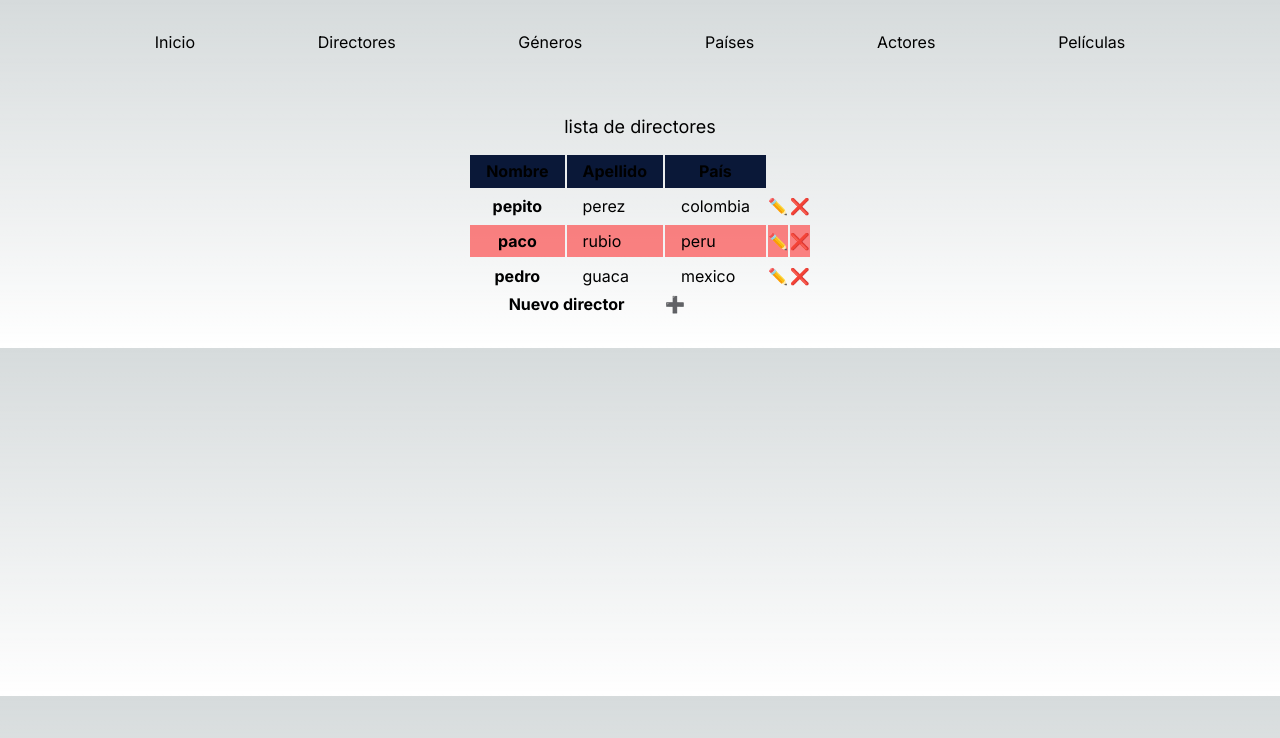
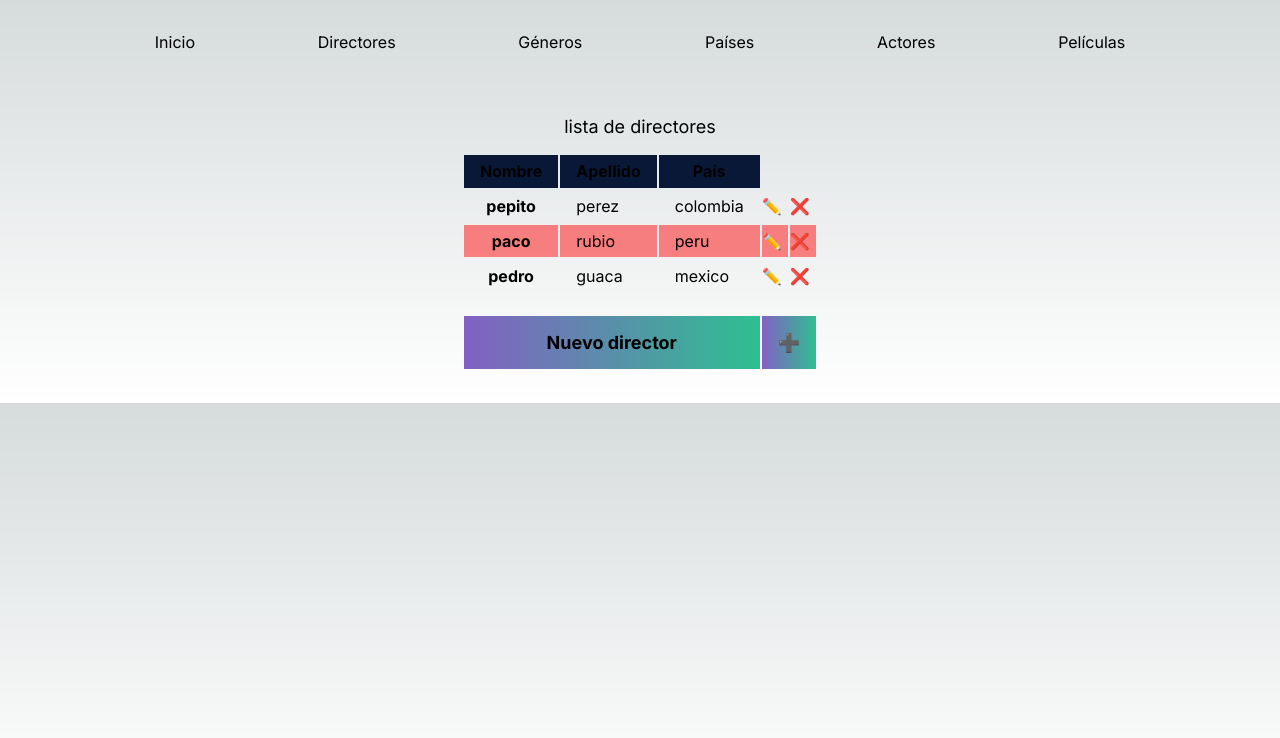
Before and after one commit to Adsuarez/frontend-series-animadas, a Next.js app: page /directores in a window 1280 px wide. Shown: the top 738 px of the page. Built offline with nearby package versions, Linux system fonts and the light colour scheme.

Commit message:
improve style and position of button row

```diff
--- a/src/components/Table.js
+++ b/src/components/Table.js
@@ -104,16 +104,18 @@ export default function Table({ title }) {
         </tbody>
         <tfoot>
           <tr>
-            <th scope="row" colSpan="2">
+            <br></br>
+          </tr>
+          <tr
+            onClick={() => {
+              setShowForm(true);
+              setAction("create");
+            }}
+          >
+            <th scope="row" colSpan="3" className={styles.new_director}>
               Nuevo director
             </th>
-            <td
-              className={styles.button}
-              onClick={() => {
-                setShowForm(true);
-                setAction("create");
-              }}
-            >
+            <td colSpan="2" className={styles.new_director}>
               ➕
             </td>
           </tr>
--- a/src/components/table.module.css
+++ b/src/components/table.module.css
@@ -23,3 +23,12 @@
 .button {
   cursor: pointer;
 }
+
+.new_director {
+  padding: 1rem;
+  text-align: center;
+  font-size: large;
+  height: 50px;
+  cursor: pointer;
+  background-image: linear-gradient(to right, #8360c3, #2ebf91);
+}
```
